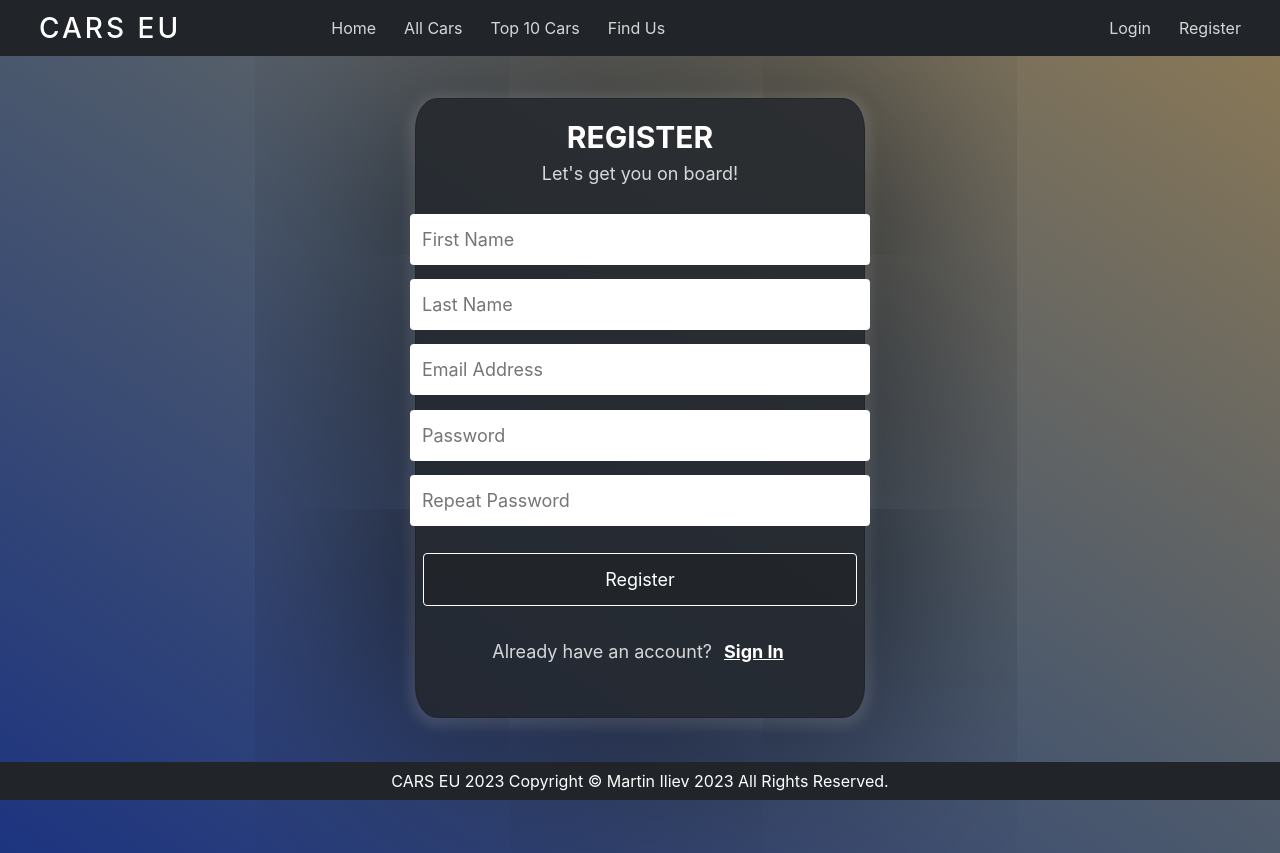
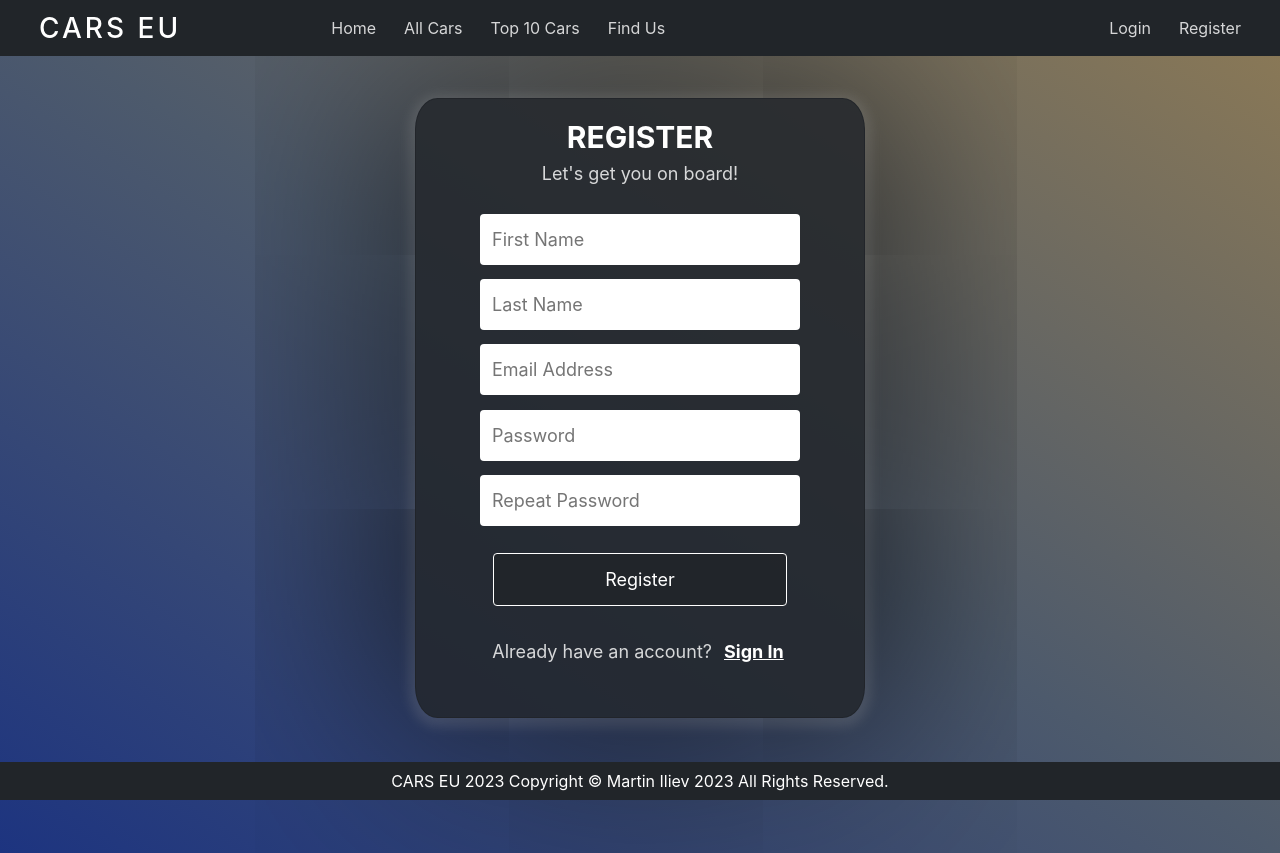
Before and after one commit to lucroselen/softuni-vuejs-project, a Vue app in the folder cars-eu/: page /user/register in a window 1280 px wide. Built offline with nearby package versions, Linux system fonts and the light colour scheme; no server answers; what @fawmi/vue-google-maps would draw is missing.

Commit message:
minor css adjustment

```diff
--- a/cars-eu/src/views/PageLogin.vue
+++ b/cars-eu/src/views/PageLogin.vue
@@ -117,7 +117,8 @@ export default {
 }
 
 .loginWrapper form input {
-  padding: 0.75rem 10rem 0.75rem 0.75rem;
+  padding: 0.75rem;
+  width: 20rem;
   border: unset;
   border-radius: 4px;
   margin: 0.2rem;
--- a/cars-eu/src/views/PageRegister.vue
+++ b/cars-eu/src/views/PageRegister.vue
@@ -137,7 +137,8 @@ export default {
 }
 
 .registerWrapper form input {
-  padding: 0.75rem 10rem 0.75rem 0.75rem;
+  padding: 0.75rem;
+  width: 20rem;
   border: unset;
   border-radius: 4px;
   margin: 0.2rem;
```
